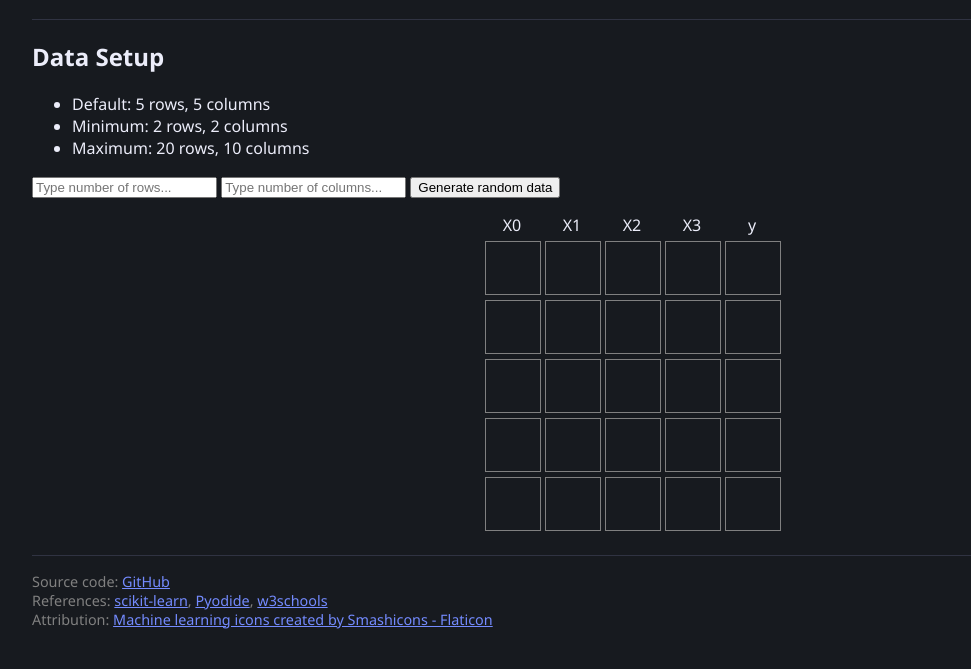
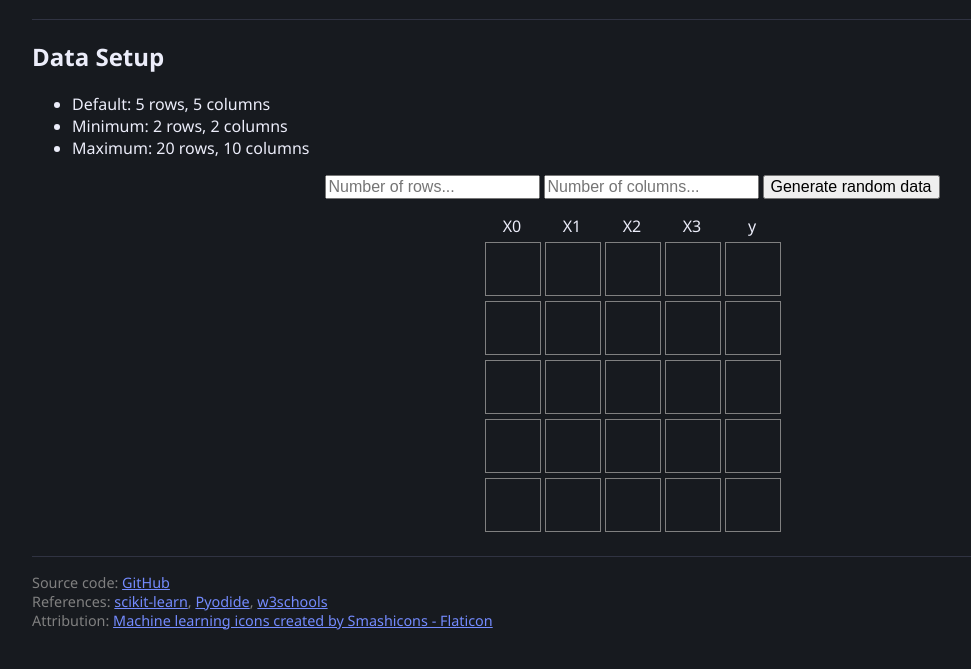
Before and after one commit to leeyanleryan/seamless, a website: page index.html in a window 1280 px wide. Shown: the part 67-736 px from the top of the page, without its empty margins (8-979 px from the left). Drawn offline with Linux system fonts and the light colour scheme; a script that the page names is missing.

Commit message:
Make input and buttons for generation look better

```diff
--- a/css/main.css
+++ b/css/main.css
@@ -29,6 +29,21 @@ a {
 .main-body {
   max-width: 1200px;
   margin: auto;
+}
+
+.generate-data-div {
+  display: flex;
+  justify-content: center;
+  align-items: center;
+  gap: 4px;
+}
+
+.generate-data-div input {
+  font-size: 16px;
+}
+
+.generate-data-div button {
+  font-size: 16px;
 }
 
 .data {
--- a/index.html
+++ b/index.html
@@ -18,9 +18,11 @@
       <li>Minimum: 2 rows, 2 columns</li>
       <li>Maximum: 20 rows, 10 columns</li>
     </ul>
-    <input id="num-rows" placeholder="Type number of rows...">
-    <input id="num-cols" placeholder="Type number of columns...">
-    <button id="generate-random-data">Generate random data</button>
+    <div class="generate-data-div">
+      <input id="num-rows" placeholder="Number of rows...">
+      <input id="num-cols" placeholder="Number of columns...">
+      <button id="generate-random-data">Generate random data</button>
+    </div>
     <div id="data" class="data"></div>
     <script src="./js/data_generator.js"></script>
     <div class="footer">
```
